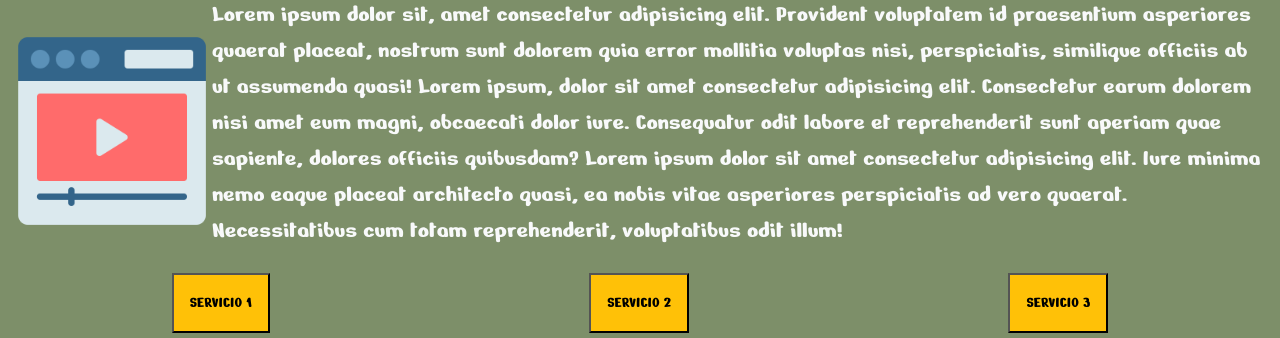
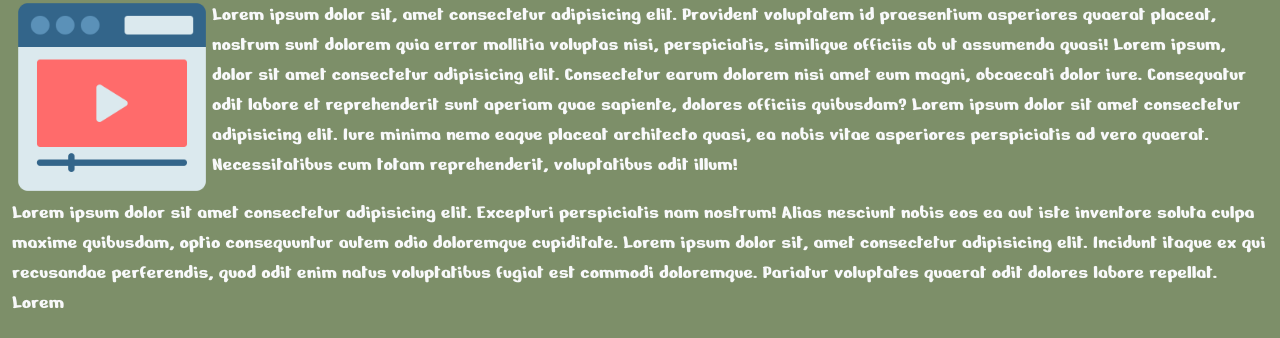
Before and after one commit to Agustin-Lovera04/PreEntrega3--Lovera, a website: page pages/servicios.html in a window 1280 px wide. Shown: the part 109-447 px from the top of the page. Drawn offline with nearby package versions, Linux system fonts and the light colour scheme.

Commit message:
Servicios Andando

```diff
--- a/pages/servicios.html
+++ b/pages/servicios.html
@@ -61,22 +61,31 @@
 
     <div class="container-fluid Main__I">
       <div class="row">
-        <div class="Main__S d-flex flex-row justify-content-around align-items-center">
-          <img class="VID" src="../img/video-marketing.png" alt="">
-          <p class="fs-4 text-light TX__I">Lorem ipsum dolor sit, amet consectetur adipisicing elit. Provident voluptatem id praesentium asperiores quaerat placeat, nostrum sunt dolorem quia error mollitia voluptas nisi, perspiciatis, similique officiis ab ut assumenda quasi!
-            Lorem ipsum, dolor sit amet consectetur adipisicing elit. Consectetur earum dolorem nisi amet eum magni, obcaecati dolor iure. Consequatur odit labore et reprehenderit sunt aperiam quae sapiente, dolores officiis quibusdam?
-            Lorem ipsum dolor sit amet consectetur adipisicing elit. Iure minima nemo eaque placeat architecto quasi, ea nobis vitae asperiores perspiciatis ad vero quaerat. Necessitatibus cum totam reprehenderit, voluptatibus odit illum!
+        <div>
+          <div class="Main__S">
+            <div><img class="VID" src="../img/video-marketing.png" alt=""></div>
+            <div><p class="text-light TX__I">Lorem ipsum dolor sit, amet consectetur adipisicing elit. Provident voluptatem id praesentium asperiores quaerat placeat, nostrum sunt dolorem quia error mollitia voluptas nisi, perspiciatis, similique officiis ab ut assumenda quasi!
+              Lorem ipsum, dolor sit amet consectetur adipisicing elit. Consectetur earum dolorem nisi amet eum magni, obcaecati dolor iure. Consequatur odit labore et reprehenderit sunt aperiam quae sapiente, dolores officiis quibusdam?
+              Lorem ipsum dolor sit amet consectetur adipisicing elit. Iure minima nemo eaque placeat architecto quasi, ea nobis vitae asperiores perspiciatis ad vero quaerat. Necessitatibus cum totam reprehenderit, voluptatibus odit illum!</p></div>
+          </div>
+        </div>
+      </div>
+      <div class="row">
+        <div>
+          <p class="text-light TX__I">Lorem ipsum dolor sit amet consectetur adipisicing elit. Excepturi perspiciatis nam nostrum! Alias nesciunt nobis eos ea aut iste inventore soluta culpa maxime quibusdam, optio consequuntur autem odio doloremque cupiditate.
+          Lorem ipsum dolor sit, amet consectetur adipisicing elit. Incidunt itaque ex qui recusandae perferendis, quod odit enim natus voluptatibus fugiat est commodi doloremque. Pariatur voluptates quaerat odit dolores labore repellat.
+          Lorem
           </p>
         </div>
       </div>
       <div class="row">
         <div class="BT__S">
-          <div><button class="BT bg-warning p-3 m-2">SERVICIO 1</button></div>
-          <div><button class="BT bg-warning p-3 m-2">SERVICIO 2</button></div>
-          <div><button class="BT bg-warning p-3 m-2">SERVICIO 3</button></div>
+          <div><button class="BT bg-warning p-3 m-2 fs-2 text-info">SERVICIO 1</button></div>
+          <div><button class="BT bg-warning p-3 m-2 fs-2 text-info">SERVICIO 2</button></div>
+          <div><button class="BT bg-warning p-3 m-2 fs-2 text-info">SERVICIO 3</button></div>
         </div>
       </div>
-    </div>
+  </div>
 
 
 
--- a/scss/nuestro.scss
+++ b/scss/nuestro.scss
@@ -18,6 +18,10 @@ body{font-family: 'Nerko One' !important}
 
 .TITULO{display: flex; flex-direction: column; justify-content: center; align-items: center};
 .TT__CD{font-size: 30px; display: flex; justify-content: center; align-items: center; }
+.BT__S{display: flex; flex-direction: row; justify-content: space-around; align-items: center;}
+
+.Main__S{display: flex; flex-direction: row; justify-content: center; align-items: center;}
+.TX__I{font-size: 20px;}
 
 @media(max-width:768px){
     .Tit__1{font-size: 50px;}
@@ -25,6 +29,6 @@ body{font-family: 'Nerko One' !important}
     .FL{display: none;}
     .Main__I--2{display: flex; flex-direction: column; justify-content: center; align-items: center;}
     .QS{font-size: 40px;  color: aqua; display: flex; justify-content: center; align-items: center;}
+    .Main__S{display: flex; flex-direction: column;justify-content: center; align-items: center;}
+    .BT__S{display: flex; flex-direction: column; justify-content: center; align-items: center;}
 }
-
-.BT__S{display: flex; flex-direction: row; justify-content: space-around; align-items: center;}
```
Also changed, not shown: css/style.css, 1 other file.
